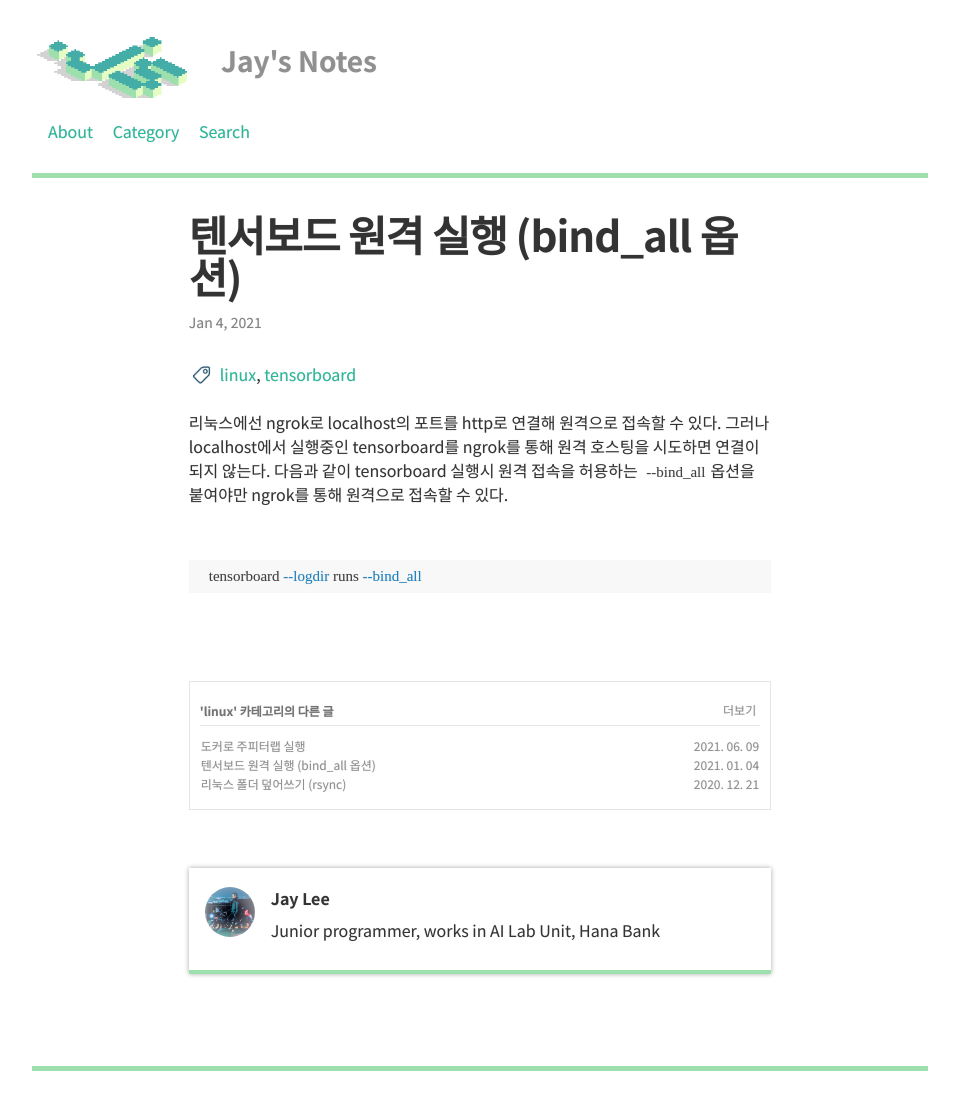
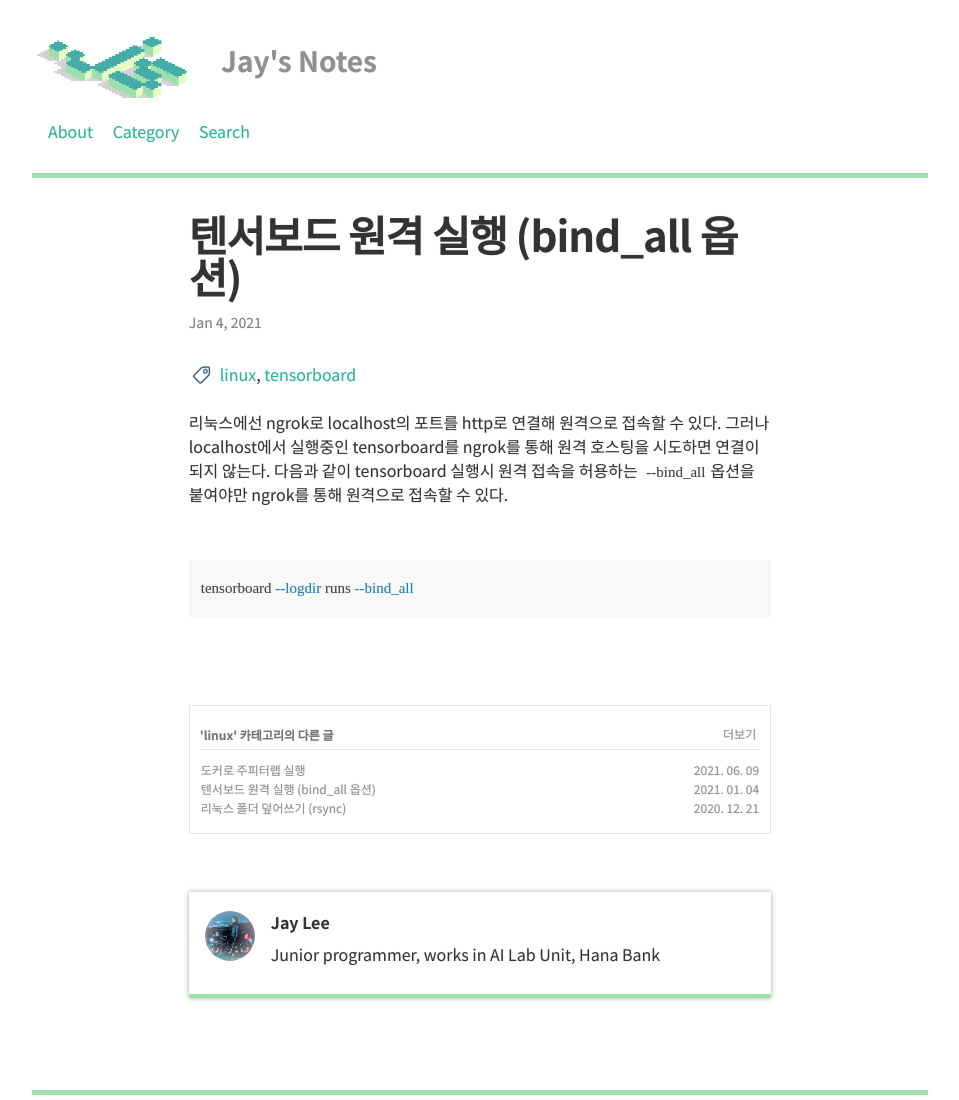
Before and after one commit to Clarit7/clarit7.github.io, a Jekyll site: the page built from _posts/2021-01-04-tensorboard_bind_all.md, in a window 1280 px wide. Shown: the whole page, without its empty margins (160-1119 px from the left). Built offline with Jekyll 4.4.1, drawn with Linux system fonts in a browser that asks for light colours; some web fonts are replaced; comment, search, counter and statistics services are not loaded; before the commit the page ends 1076 px from its top, so only the background shows below that.

Commit message:
Increase top bottom padding

```diff
--- a/_sass/_base.scss
+++ b/_sass/_base.scss
@@ -138,7 +138,7 @@ code {
 }
 
 pre {
-    padding: 8px 20px;
+    padding: 20px 12px;
     overflow-x: auto;
     > code {
         border: 0;
```
